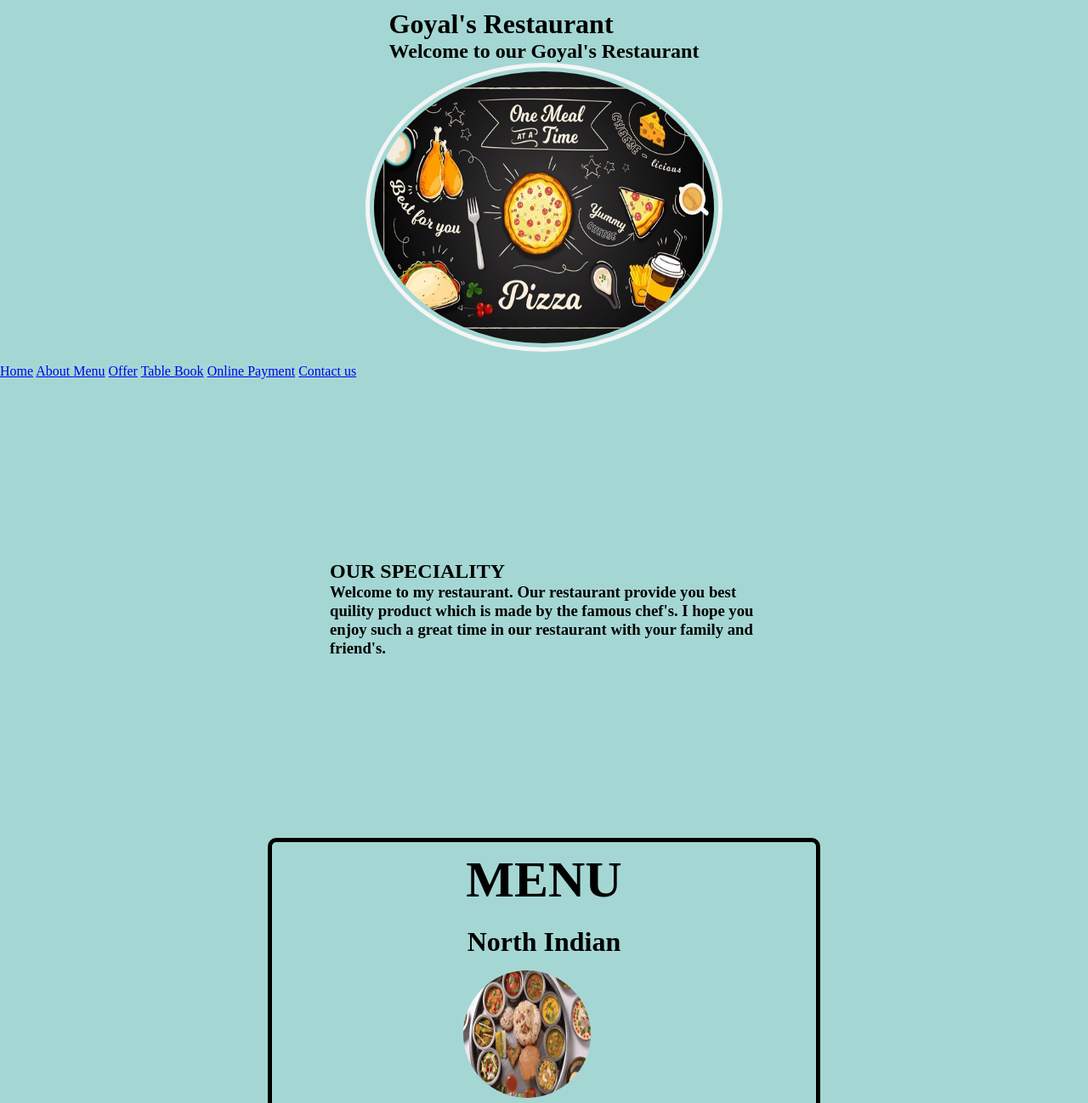
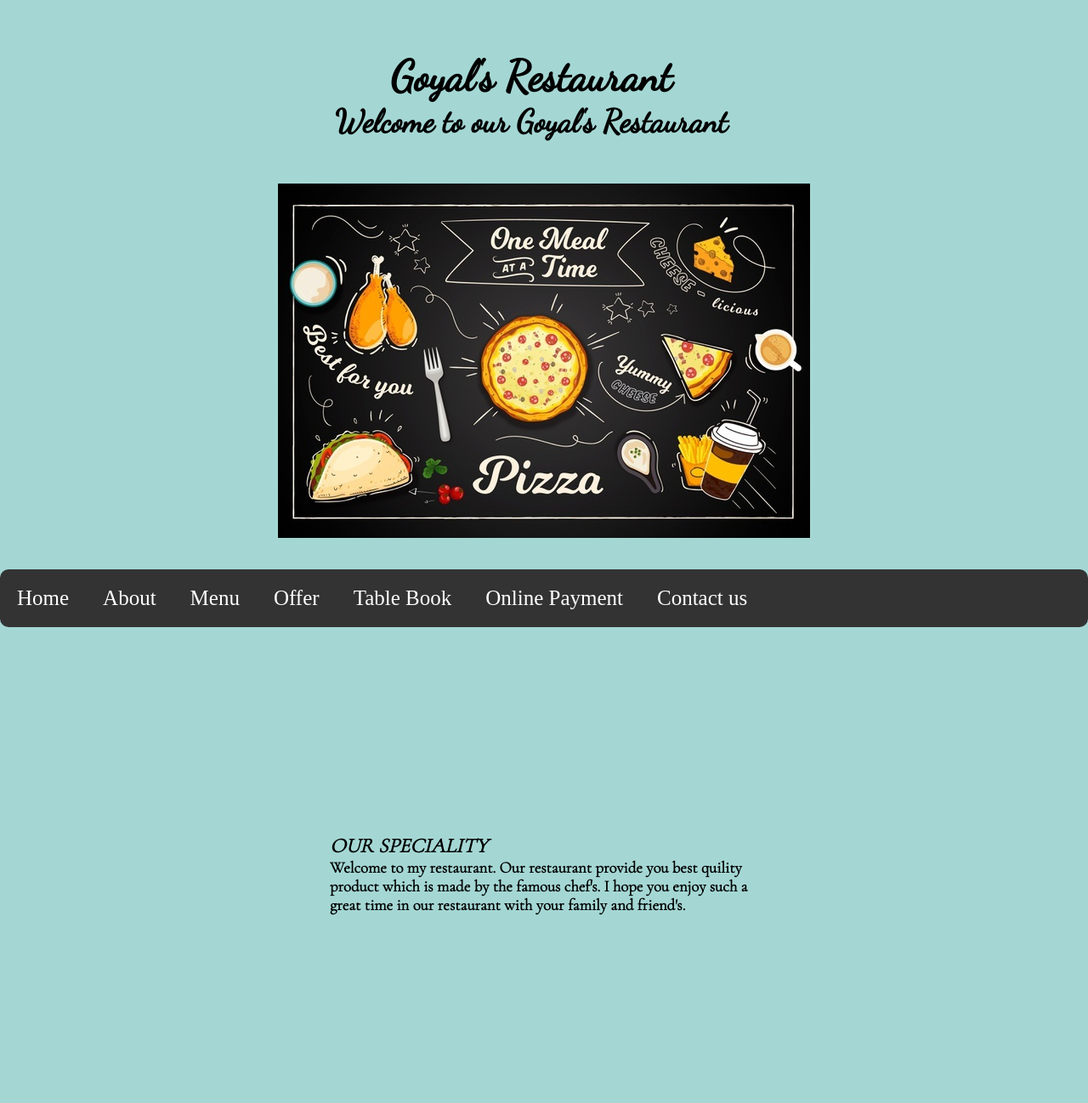
Before and after one commit to rahulgoyal555/my-restaurant, a plain HTML site: page index.html in a window 1280 px wide. Shown: the top 1298 px of the page at 85% size. Drawn offline with nearby package versions, Linux system fonts and the light colour scheme.

Commit message:
Update restaurant.css

```diff
--- a/restaurant.css
+++ b/restaurant.css
@@ -8,27 +8,29 @@ body {
   background-attachment: fixed;
   background-color: #70c0bca1;
 }
+
+.intro {
+  text-align: center;
+  margin: 50px 50px 50px 20px;
+}
+
 header {
   display: flex;
   flex-direction: column;
   align-items: center;
+  font-family: "Dancing Script", cursive;
   justify-content: space-evenly;
+  font-size: 25px;
   padding: 10px;
-}
-.indian {
-  border-radius: 50%;
-  border: 5px solid whitesmoke;
-  padding: 5px;
-  width: 25em;
-  height: 20em;
 }
 
 .cover {
   display: flex;
   flex-wrap: wrap;
   align-items: center;
-  justify-content: space-evenly;
+  justify-content: center;
   padding: 10px;
+  font-family: "Cormorant Garamond", serif;
 }
 .right {
   width: 40%;
@@ -36,6 +38,35 @@ header {
   display: flex;
   flex-direction: column;
   justify-content: center;
+}
+
+.right h2 {
+  font-style: oblique;
+}
+
+nav {
+  border-radius: 10px;
+  margin-top: 20px;
+  margin-bottom: 20px;
+  background-color: #333;
+  overflow: hidden;
+}
+
+.nav1:hover {
+  transform: scale(1.2);
+}
+
+nav a {
+  text-decoration: none;
+  padding: 20px;
+  text-align: center;
+  font-size: 25px;
+  float: left;
+  color: white;
+}
+
+nav a:hover {
+  color: blue;
 }
 
 .menu {
@@ -53,31 +84,40 @@ header {
   text-align: center;
   font-size: 60px;
 }
+
 #content {
   text-align: center;
 }
+
 li {
   list-style: none;
 }
+
 .head-- {
   padding: 10px;
   font-size: 32px;
 }
+
 .body-- {
   padding: 5px;
+  font-size: 25px;
+  font-family: "Lobster", cursive;
 }
+
 .list {
   border-radius: 50%;
-  width: 150px;
-  height: 150px;
+  width: 200px;
+  height: 200px;
 }
 
 marquee {
   text-align: center;
 }
+
 footer {
   padding: 20px;
   color: blueviolet;
+  background-color: black;
   text-align: center;
 }
 
@@ -87,14 +127,17 @@ footer {
     flex-wrap: wrap;
     flex-direction: column;
   }
+
   .left {
     width: 90%;
     border-radius: 20px;
   }
+
   .right {
     align-items: center;
     width: 90%;
   }
+
   .menu {
     width: 90%;
   }
```
